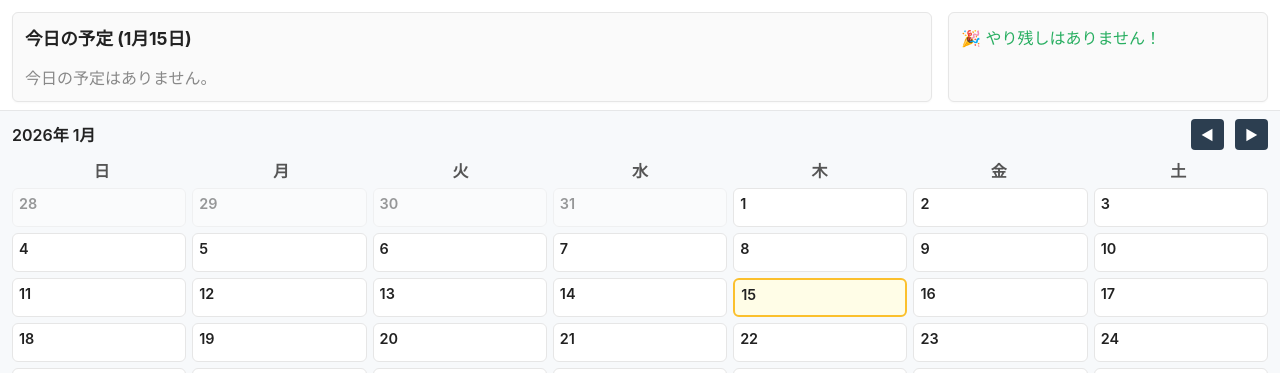
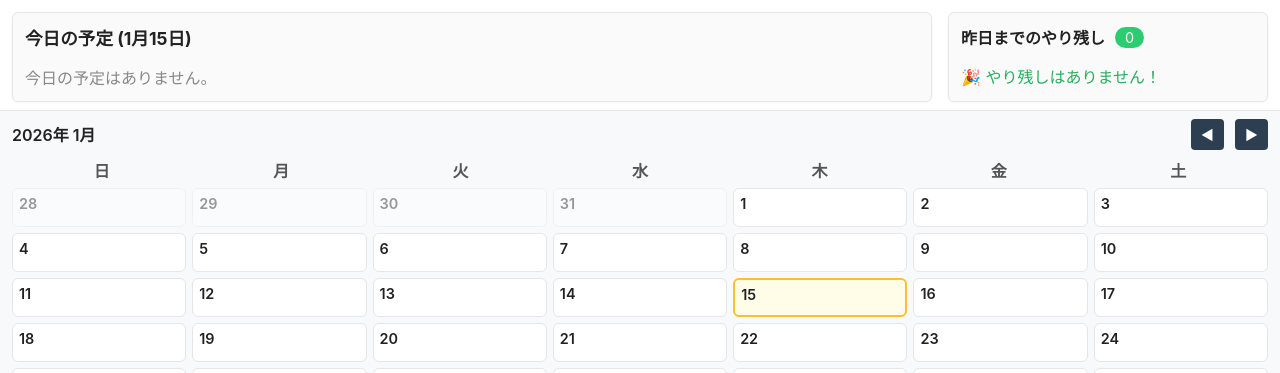
Before and after one commit to OOP2-2025-final-G01/ScheduleManager, a Flask app: page / in a window 1280 px wide. Shown: the part 60-433 px from the top of the page. Run offline with Flask 3, Linux system fonts and the light colour scheme; data comes from the database, SQL or seed files in the repository.

Commit message:
未完了タスクの件数の表示

```diff
--- a/templates/index.html
+++ b/templates/index.html
@@ -32,12 +32,30 @@
 					</section>
 
 					<aside class="panel">
+						<div style="margin-bottom: 15px; display: flex; align-items: center;">
+                        <span style="font-weight: bold;">昨日までのやり残し</span>
+
+                        {% if tasks|length > 0 %}
+                        <span
+                            style="background-color: #e74c3c; color: white; border-radius: 50px; padding: 2px 10px; margin-left: 10px; font-size: 0.9rem; box-shadow: 0 2px 4px rgba(0,0,0,0.2);">
+                            {{ tasks|length }}
+                        </span>
+                        {% else %}
+                        <span
+                            style="background-color: #2ecc71; color: white; border-radius: 50px; padding: 2px 10px; margin-left: 10px; font-size: 0.9rem;">
+                            0
+                        </span>
+                        {% endif %}
+                    </div>
+
                     {% if tasks %}
-							<ul style="padding-left: 20px; margin: 0; color: #c0392b; font-weight: bold;">
+                    <ul style="padding-left: 0; list-style: none; margin: 0;">
                         {% for task in tasks %}
-									<li style="margin-bottom: 8px;">
-										{{ task.task }}
-										<span style="font-size: 0.8rem; color: #666; font-weight: normal;">(期限: {{ task.due_date }})</span>
+                        <li style="margin-bottom: 12px;">
+                            <a href="{{ url_for('day_detail', due_date=task.due_date) }}"
+							style="text-decoration: none; color: #c0392b; font-weight: bold; border-bottom: 1px dashed #ccc; display: inline-block;">
+							・{{ task.task }} (期限: {{ task.due_date }})
+                            </a>
                         </li>
                         {% endfor %}
                     </ul>
```
Lines whose indentation alone changed are shown as unchanged.
